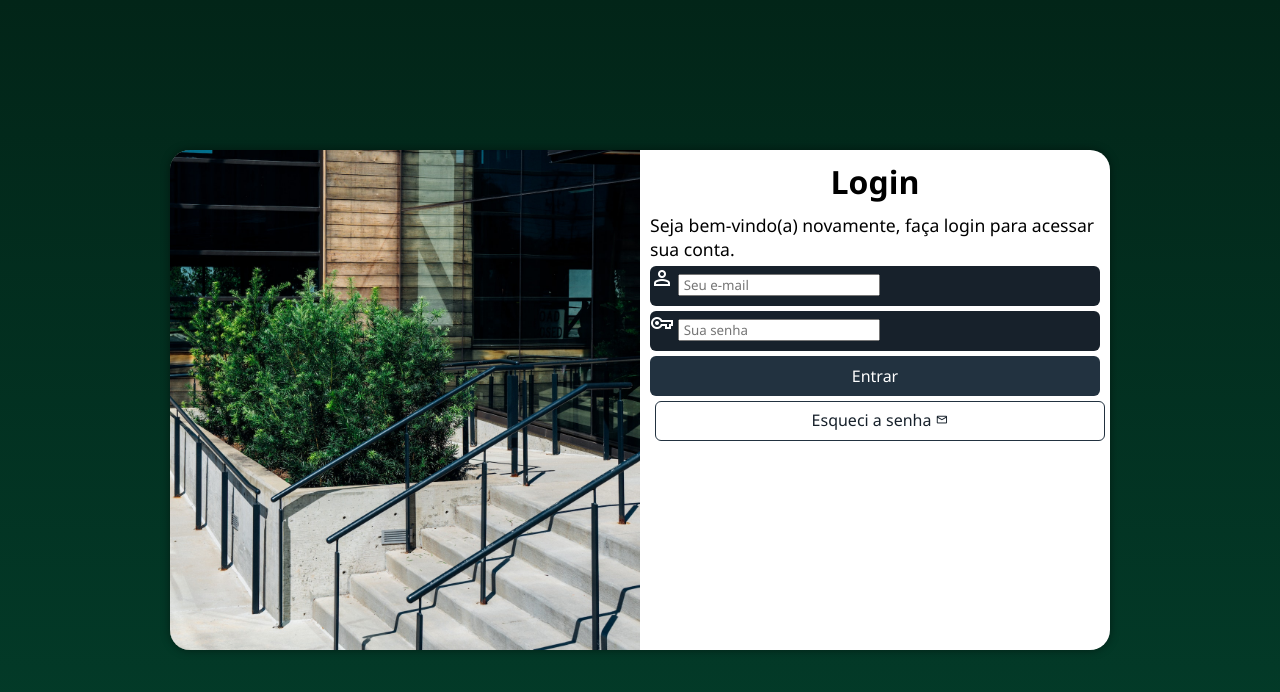
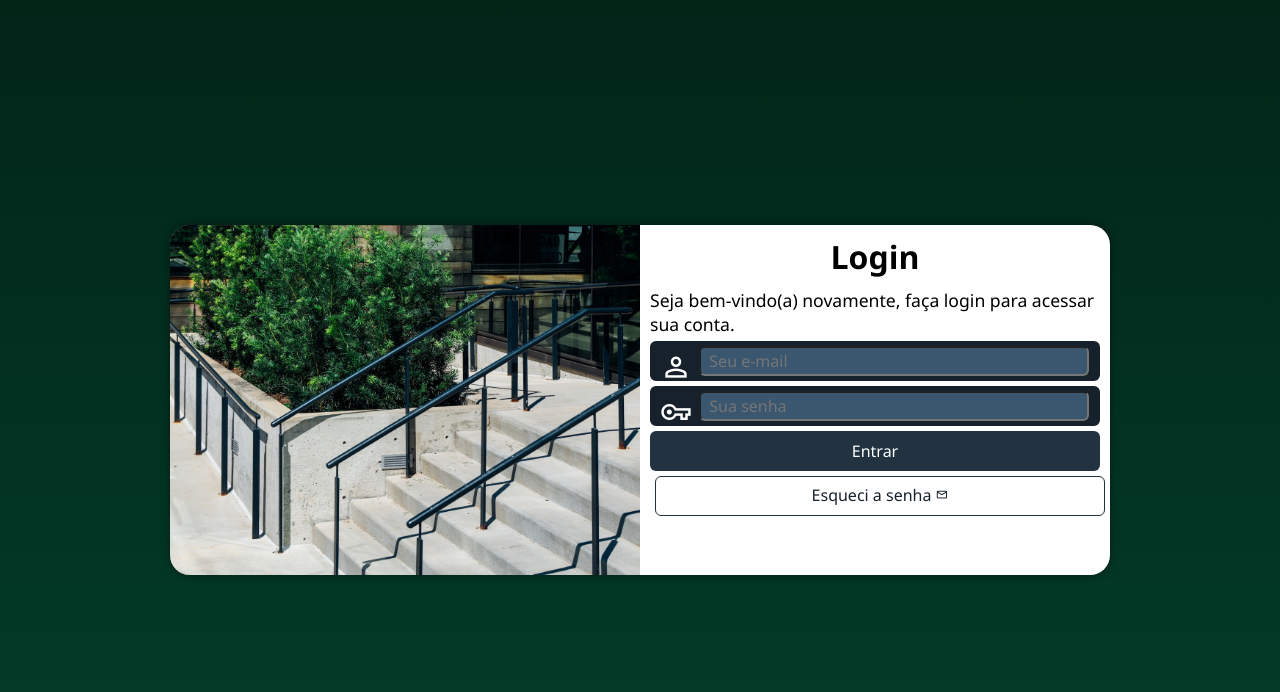
Before and after one commit to PedroHJL/projeto-login, a plain HTML site: page index.html in a window 1280 px wide. Drawn offline with nearby package versions, Linux system fonts and the light colour scheme.

Commit message:
nova novidade

```diff
--- a/estilos/mediaquery.css
+++ b/estilos/mediaquery.css
@@ -10,6 +10,7 @@
 
     section#login{
         width: 80vw;
+        height: 290px;
     }
 
     section#login > div#imagem{
@@ -26,6 +27,12 @@
     }
 }
 
+
+
+
+
+
+
 @media screen and (min-width:992px) {
 
     body{
@@ -34,6 +41,7 @@
 
     section#login{
         width: 940px;
+        height: 350px;
     }
 
     section#login > div#imagem{
--- a/estilos/style.css
+++ b/estilos/style.css
@@ -25,15 +25,16 @@ section#login{
     position: absolute;
     top: 50%;
     left: 50%;
-    transform: translate(-50%, -50%);
     background-color: white;
     width: 250px;
     height: 500px;
     border-radius: 20px;
     overflow: hidden;
     box-shadow: 0px 0px 10px rgba(0, 0, 0, 0.450);
+
     transition:  width 0.4s, heigth 0.4s;
     transition-timing-function: ease;
+    transform: translate(-50%, -50%);
 }
 
 section#login > div#imagem{
@@ -66,10 +67,32 @@ div.campo > label{
     display: none;
 }
 
+div.campo > span{
+    color: white;
+    font-size: 2em;
+    width: 40px;
+    padding: 5px;
+
+}
+
+div.campo > input:focus-visible{
+    background-color: white;
+}
+
+div.campo > input{
+    background-color: #3b5770;
+    font-size: 1em;
+    width: calc(100% - 50px);
+    height: 100%;
+    border-radius: 6px;
+    padding: 4px;
+    transform: translateY(-16px);
+}
 
 form > div.campo{
     color: white;
     background-color: #17212b;
+    border: solid 5px  #17212b;
     width: 100%;
     display: block;
     height: 40px;
```
